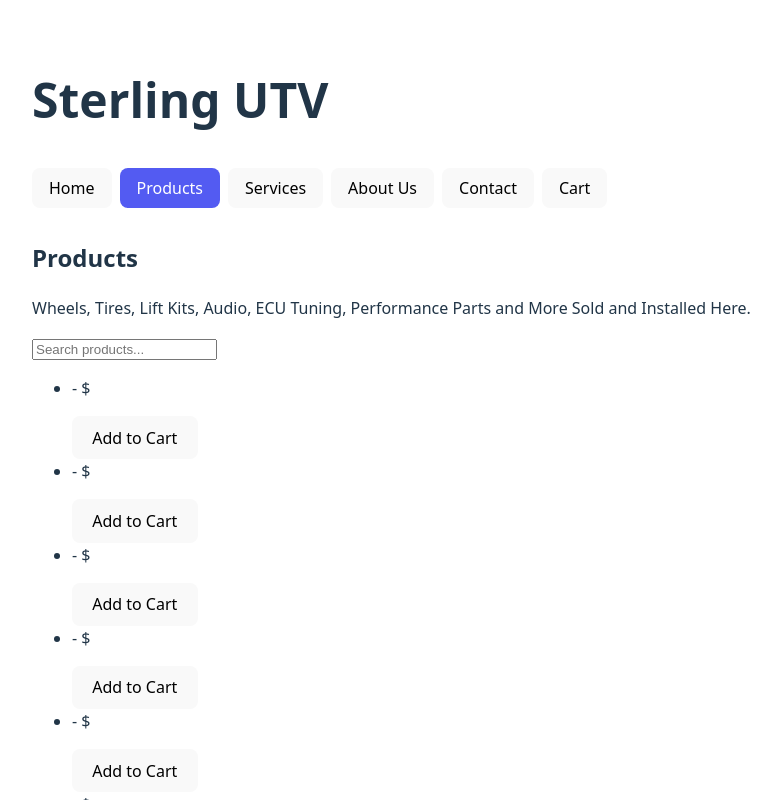
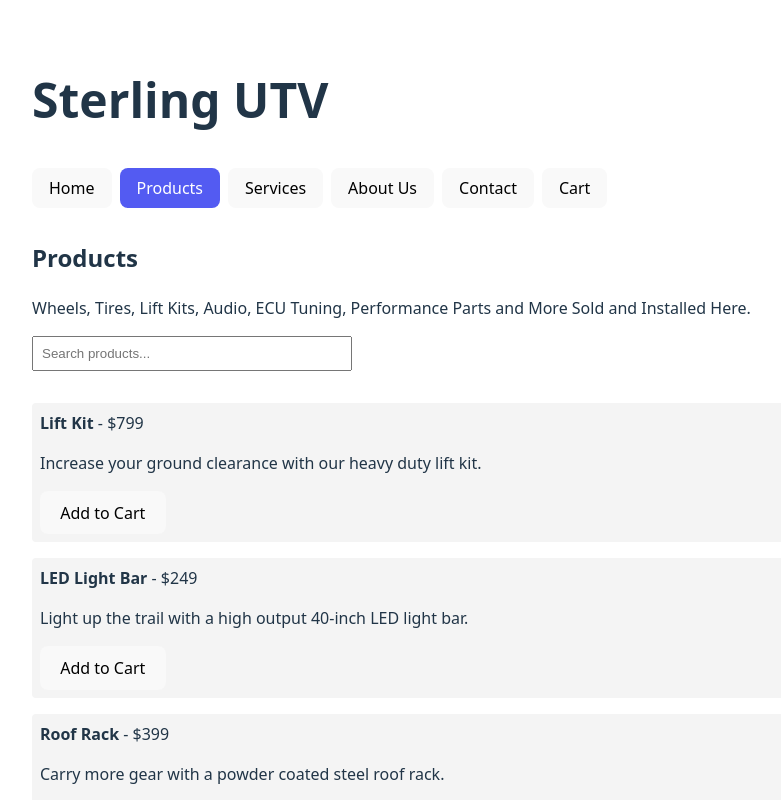
Before and after one commit to nicktull/Sterling-UTV, a React (Vite) app in the folder frontend/: page / in a window 1280 px wide. Both pictures are taken after a click on the button "Products". Shown: the top 800 px of the page, without its empty margins (128-909 px from the left). Built offline with nearby package versions, Linux system fonts and the light colour scheme.

Commit message:
Fix product list and enhance styles

```diff
--- a/frontend/src/App.css
+++ b/frontend/src/App.css
@@ -22,3 +22,26 @@ nav.nav button.active {
 main {
   text-align: left;
 }
+
+section {
+  margin-bottom: 2rem;
+}
+
+ul {
+  list-style: none;
+  padding: 0;
+}
+
+li {
+  margin-bottom: 1rem;
+  padding: 0.5rem;
+  background-color: #f4f4f4;
+  border-radius: 4px;
+}
+
+input[type='text'] {
+  padding: 0.5rem;
+  margin-bottom: 1rem;
+  width: 100%;
+  max-width: 300px;
+}
--- a/frontend/src/pages/Products.jsx
+++ b/frontend/src/pages/Products.jsx
@@ -1,20 +1,8 @@
 import products from '../data/products.js';
 
 export default function Products({ search, onSearch, onAdd }) {
-  const items = [
-    'Lift Kit',
-    'LED Lights',
-    'Roof Rack',
-    'Winch',
-    'Wheels',
-    'Tires',
-    'Lift Kits',
-    'Audio',
-    'ECU Tuning',
-    'Performance Parts',
-  ];
-  const filtered = items.filter((item) =>
-    item.toLowerCase().includes(search.toLowerCase()),
+  const filtered = products.filter((item) =>
+    item.name.toLowerCase().includes(search.toLowerCase()),
   );
 
   return (
```
